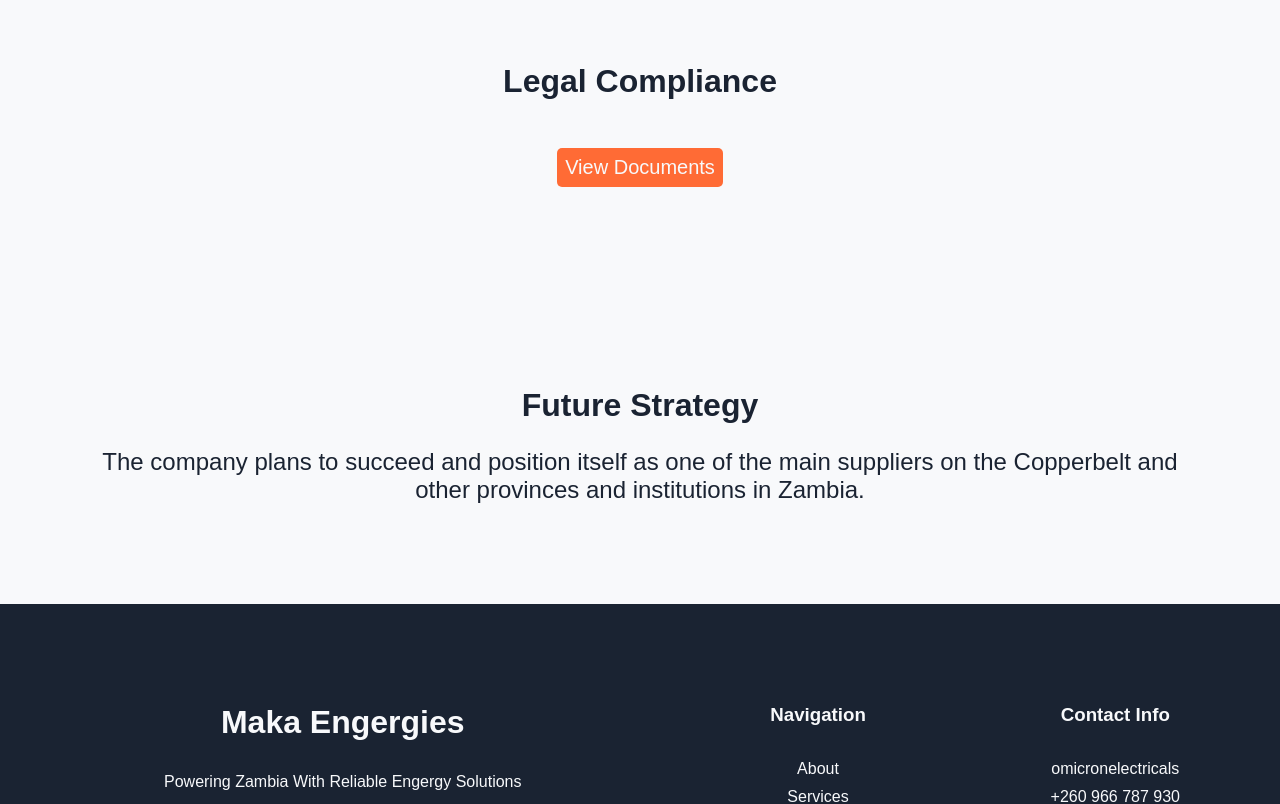
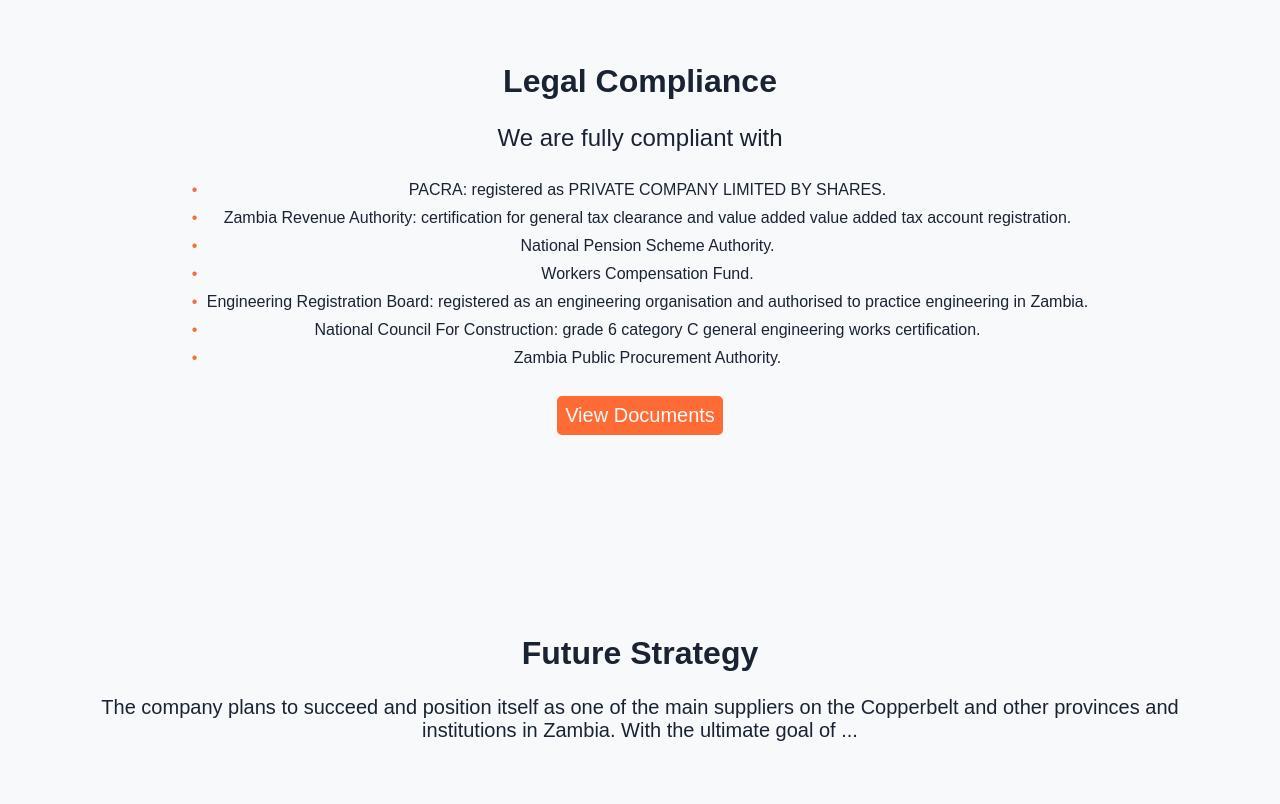
Before and after one commit to nkowanitemwani/makaenergiesdotcom, a Next.js app: page /pages/about in a window 1280 px wide. Shown: the part 1000-1804 px from the top of the page. Built offline with nearby package versions, Linux system fonts and the light colour scheme.

Commit message:
complete about page

```diff
--- a/src/app/page.js
+++ b/src/app/page.js
@@ -36,6 +36,7 @@ export default function Home() {
         <section className={styles.work}>
            <h1>Past Work & Achievements</h1>
            <WorksGrid></WorksGrid>
+           <Button>View Certificate</Button>
         </section>
         <section className={styles.quickContact}>
           <h1>Get In Touch</h1>
--- a/src/app/pages/about/about.module.css
+++ b/src/app/pages/about/about.module.css
@@ -5,3 +5,23 @@
 .history span {
     color: #ff6b35;
 }
+
+.legal ol{
+  list-style: none;
+}
+
+.legal li {
+  position: relative;
+  padding-left: 15px;
+}
+
+.legal li:before {
+  content: "•";
+  position: absolute;
+  left: 0;
+  color: #ff6b35;
+}
+
+.future p{
+  font-size: 1.25rem;
+}
--- a/src/app/pages/about/page.js
+++ b/src/app/pages/about/page.js
@@ -1,7 +1,7 @@
 "use client"
 
 import React from "react";
-import { useEffect,useState } from "react";
+import { useState } from "react";
 import styles from "./about.module.css";
 import HomeNav from "@/app/components/navbar/page";
 import Footer from "@/app/components/footer/page";
@@ -24,7 +24,7 @@ export default function AboutPage(){
           <section className={styles.history}>
             <h1>Company History</h1>
             <p>MAKA ENERGIES LIMITED was registered on the 25th of january,2023 in Zambia by the registrar of companies. With the aim of providing quality goods and services to to both local and international clients.
-              Since then the we have made in various sectors of the economy, venturing into electrical and mechanical engineering, civil construction and the
+              Since then we have made steady progress in various sectors of the economy, venturing into electrical and mechanical engineering, civil construction and the
               supply of varios goods,currently diong business with <span>Grizzly Mining, Golden King Limited, Wideways International Limited, Hui Fan Mining Limited</span> and various other businesses</p>
           </section>
           <section className={styles.policy}>
@@ -34,13 +34,22 @@ export default function AboutPage(){
           </section>
           <section className={styles.legal}>
            <h1>Legal Compliance</h1>
-           <p></p>
+           <p>We are fully compliant with</p>
+            <ol>
+              <li>PACRA: registered as PRIVATE COMPANY LIMITED BY SHARES.</li>
+              <li>Zambia Revenue Authority: certification for general tax clearance and value added value added tax account registration.</li>
+              <li>National Pension Scheme Authority.</li>
+              <li>Workers Compensation Fund.</li>
+              <li>Engineering Registration Board: registered as an engineering organisation and authorised to practice engineering in Zambia.</li>
+              <li>National Council For Construction: grade 6 category C general engineering works certification.</li>
+              <li>Zambia Public Procurement Authority.</li>
+            </ol>
            <Button>View Documents</Button>
           </section>
           <section className={styles.future}>
             <h1>Future Strategy</h1>
             <p>The company plans to succeed and position itself as one of the main suppliers on the Copperbelt
-            and other provinces and institutions in Zambia. </p>
+            and other provinces and institutions in Zambia. With the ultimate goal of ... </p>
           </section>
           <Footer></Footer>
 
```
Also changed, not shown: src/app/globals.css (+4 -4 lines).
